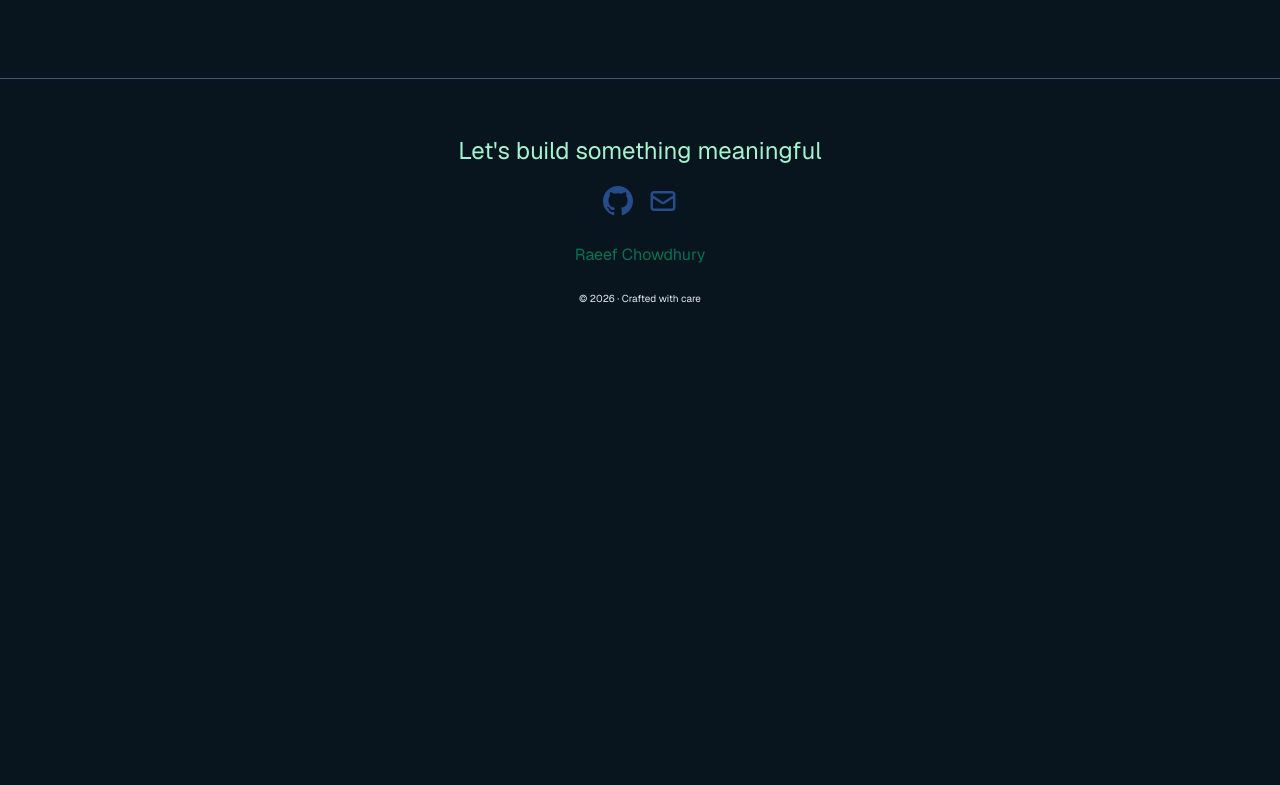
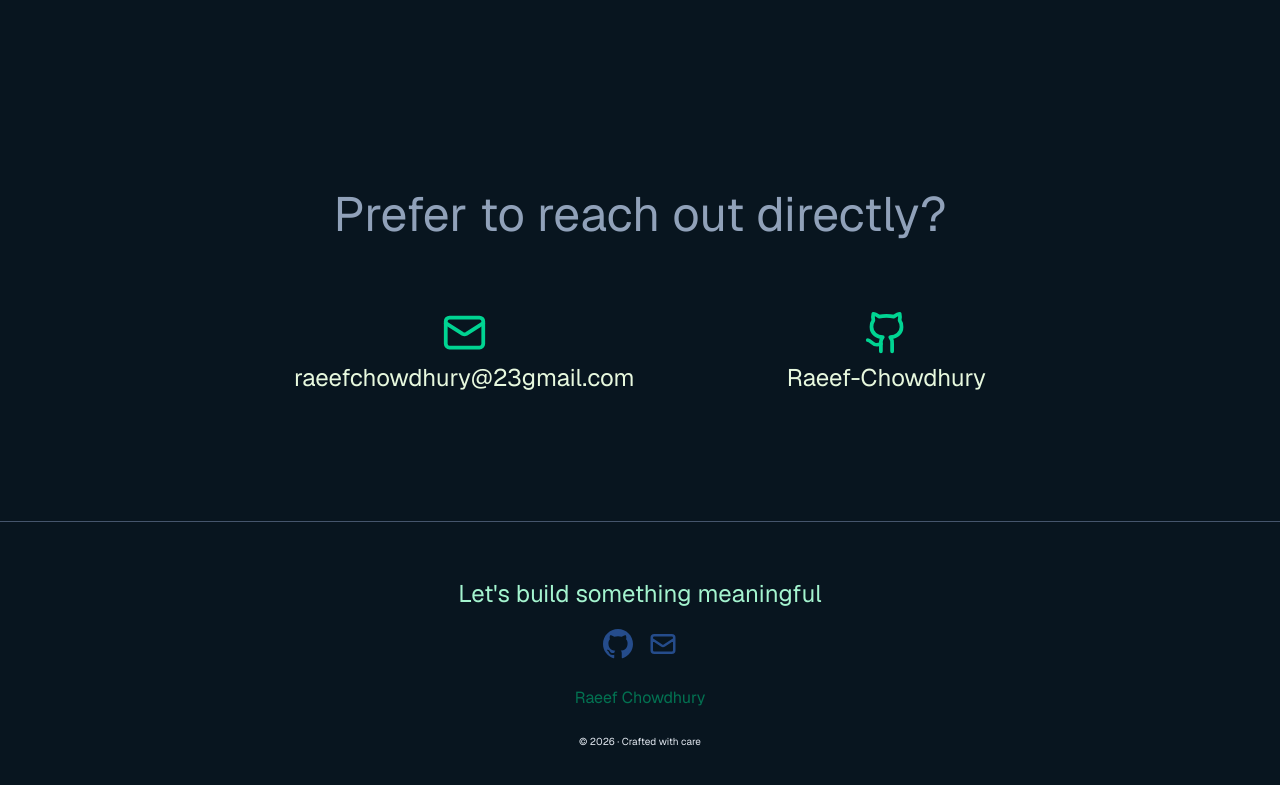
Before and after one commit to Raeef-Chowdhury/Portfolio, a Next.js app: page /contact in a window 1280 px wide. Shown: the part 999-1784 px from the top of the page. Before the commit the page ends 1365 px from the top, so only its background shows below. Built offline with nearby package versions, Linux system fonts and the light colour scheme; no server answers.

Commit message:
fix: deployment issues with .env variables

```diff
--- a/Data/AboutCtaContent.ts
+++ b/Data/AboutCtaContent.ts
@@ -17,7 +17,7 @@ export const AboutCtaContent: Action[] = [
     color: "hover:border-amber-400 hover:text-amber-500 ",
   },
   {
-    href: "mailto:raeef.chowdhury23@gmail.com",
+    href: "mailto:raeefchowdhury23@gmail.com",
     label: "Contact",
     icon: MailIcon,
     text: "Contact",
--- a/app/contact/page.tsx
+++ b/app/contact/page.tsx
@@ -3,6 +3,7 @@
 import { useState } from "react";
 import { ContactField } from "@/components/ui/ContactTexts";
 import { contactFields } from "@/Data/ContactField";
+import { Github, Mail } from "lucide-react";
 
 export default function ContactPage() {
   const [formData, setFormData] = useState({
@@ -52,6 +53,25 @@ export default function ContactPage() {
 
   return (
     <div className="min-h-screen flex flex-col px-5 py-8">
+      {" "}
+      <style>
+        {`
+        @keyframes animate-slide-in {
+          from {
+            transform: translateY(-10rem);
+            opacity: 0;
+          }
+          to {
+            transform: translateY(10rem);
+            opacity: 1;
+          }
+        }
+
+        .animate-slide-in {
+          animation: animate-slide-in 0.5s ease-out forwards;
+        }
+      `}
+      </style>
       <div className="w-full">
         <h1 className="text-[3.2rem] leading-[0.3rem] mt-[6rem] font-bold text-center text-text mb-8">
           Contact Me
@@ -102,6 +122,33 @@ export default function ContactPage() {
             </button>
           </div>
         </form>
+      </div>{" "}
+      <div className="mt-64 mb-18 pt-8">
+        <p className="text-center text-slate-400 text-[4.8rem] mb-24">
+          Prefer to reach out directly?
+        </p>
+        <div className="flex flex-wrap  justify-around max-w-[844px] mx-auto ">
+          <a
+            href="mailto:raeefchowdhury@23gmail.com"
+            className="flex flex-col group  items-center gap-2 text-emerald-400 transition duration-300 group"
+          >
+            <Mail className="w-18 h-18 group-hover:scale-125 group-hover:text-emerald-300 transition-transform" />
+            <span className="text-[2.4rem] group-hover:text-emerald-300 text-text">
+              raeefchowdhury@23gmail.com
+            </span>
+          </a>
+          <a
+            href="https://github.com/raeef-chowdhury"
+            target="_blank"
+            rel="noopener noreferrer"
+            className="flex flex-col group  items-center gap-2 text-emerald-400 transition duration-300 group"
+          >
+            <Github className="w-18 h-18 group-hover:scale-125 group-hover:text-emerald-300 transition-transform" />
+            <span className="text-[2.4rem] group-hover:text-emerald-300 text-text">
+              Raeef-Chowdhury
+            </span>
+          </a>
+        </div>
       </div>
     </div>
   );
--- a/app/layout.tsx
+++ b/app/layout.tsx
@@ -2,7 +2,7 @@ import { Geist, Geist_Mono } from "next/font/google";
 import "./globals.css";
 import Header from "@/components/Layout/header";
 import Footer from "@/components/Layout/footer";
-import { title } from "process";
+import GoogleAnalytics from "@/components/GoogleAnalytics";
 
 const geistSans = Geist({
   variable: "--font-geist-sans",
@@ -40,8 +40,9 @@ export default function RootLayout({
   return (
     <html lang="en">
       <body
-        className={`${geistSans.variable} ${geistMono.variable} antialiased `}
+        className={`${geistSans.variable} ${geistMono.variable} antialiased`}
       >
+        <GoogleAnalytics />
         <Header />
         {children}
         <Footer />
--- /dev/null
+++ b/components/GoogleAnalytics.jsx
@@ -0,0 +1,28 @@
+"use client";
+
+import Script from "next/script";
+
+export default function GoogleAnalytics() {
+  const gaId = process.env.NEXT_PUBLIC_GA_ID;
+
+  return (
+    <>
+      <Script
+        strategy="afterInteractive"
+        src={`https://www.googletagmanager.com/gtag/js?id=${gaId}`}
+      />
+      <Script
+        id="google-analytics"
+        strategy="afterInteractive"
+        dangerouslySetInnerHTML={{
+          __html: `
+            window.dataLayer = window.dataLayer || [];
+            function gtag(){dataLayer.push(arguments);}
+            gtag('js', new Date());
+            gtag('config', '${gaId}');
+          `,
+        }}
+      />
+    </>
+  );
+}
--- a/components/Layout/footer.tsx
+++ b/components/Layout/footer.tsx
@@ -19,7 +19,7 @@ export default function Footer() {
           </Link>
 
           <a
-            href="#mailto:raeef.chowdhury23@gmail.com"
+            href="#mailto:raeefchowdhury23@gmail.com"
             className="text-secondary hover:text-primary hover:scale-125  transition-all"
           >
             <svg
--- a/components/sections/hero.tsx
+++ b/components/sections/hero.tsx
@@ -107,7 +107,7 @@ function Hero() {
             </a>
             <a
               aria-label="email address link"
-              href="mailto:raeefchowdhury23@gmail?subject=Portfolio%20Inquiry&body=Hi%20Raeef,%20I%20came%20across%20your%20portfolio..."
+              href="mailto:raeefchowdhury23@gmail.com?subject=Portfolio%20Inquiry&body=Hi%20Raeef,%20I%20came%20across%20your%20portfolio..."
               target="_blank"
               rel="noopener noreferrer"
               className="relative inline-block group"
```
Also changed, not shown: 1 other file (tests, documents, lock files or other folders).
